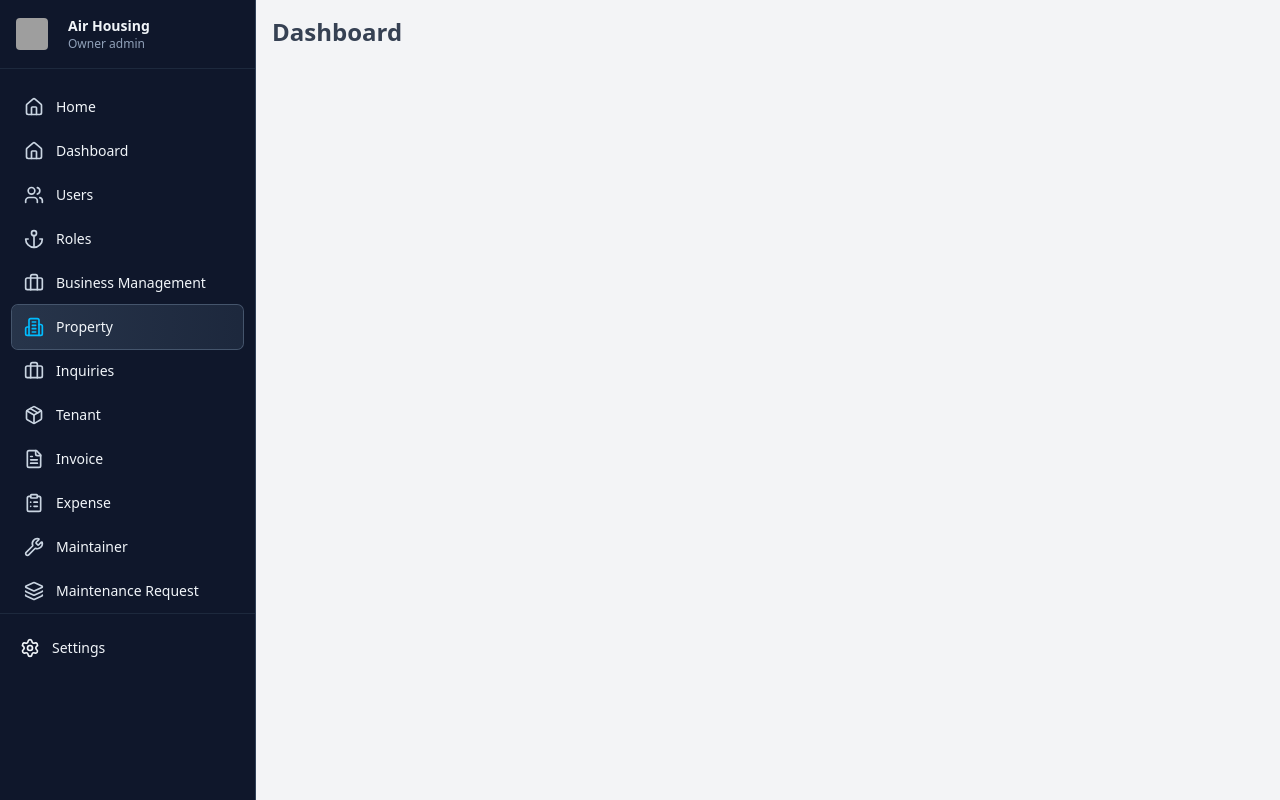
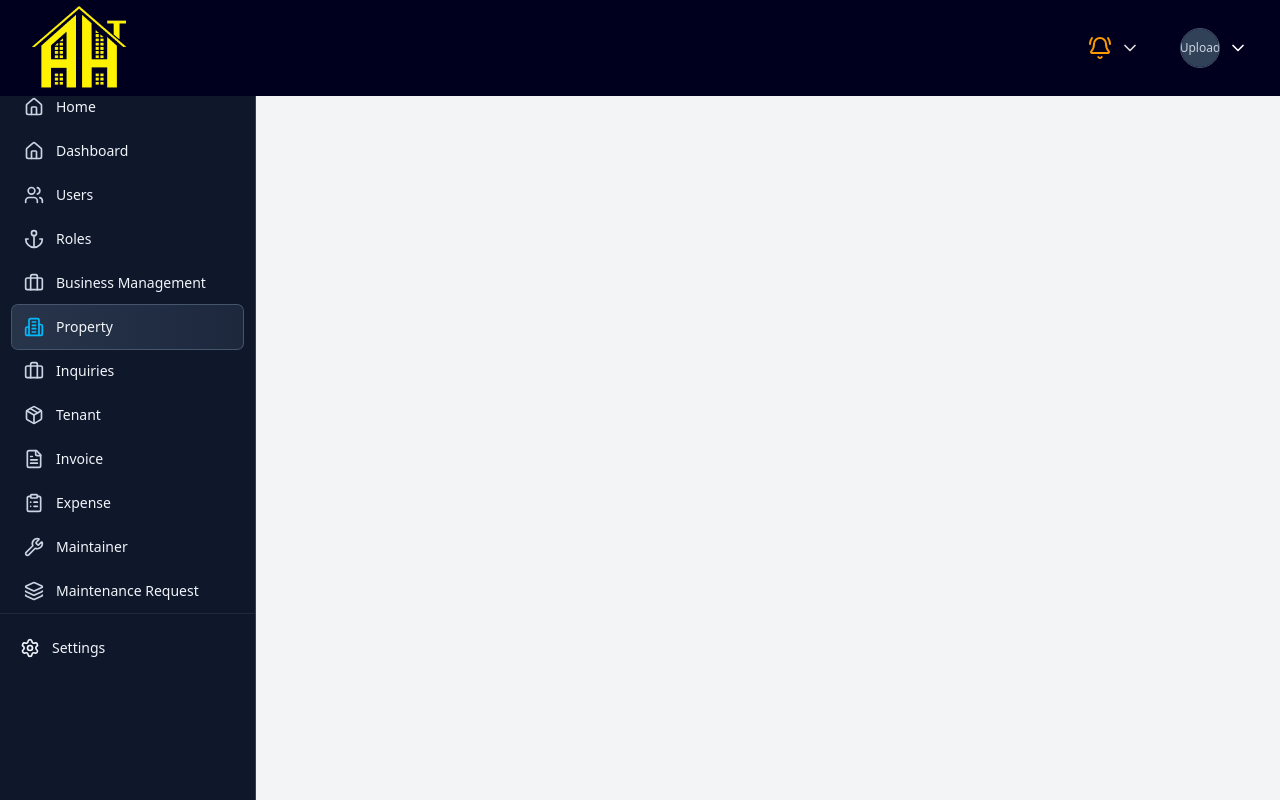
Before and after one commit to jezreel-x/real-estate-app, a React (Vite) app: page /property-manager/dashboard in a window 1280 px wide. Built offline with nearby package versions, Linux system fonts and the light colour scheme; grey boxes are pictures that could not be loaded.

Commit message:
Recent changes

```diff
--- a/src/property-manager/Dashboard.jsx
+++ b/src/property-manager/Dashboard.jsx
@@ -1,9 +1,11 @@
 import Sidebar from "./Sidebar";
+import PropertyManagerNavbar from "./PropertyManagerNavbar";
 
 const Dashboard = () => {
     return (
         <>
             <div className="flex min-h-screen bg-gray-100">
+                <PropertyManagerNavbar />
                 <Sidebar />
                 <div className="p-4">
                     <h1 className="text-2xl font-bold mb-4 text-gray-700">Dashboard</h1>
--- a/src/property-manager/PropertyManagerNavbar.jsx
+++ b/src/property-manager/PropertyManagerNavbar.jsx
@@ -1,6 +1,13 @@
-import { BellRing } from "lucide-react";
+import React from "react";
+import { BellRing, ChevronDown, Settings, LogOut } from "lucide-react";
+import logo from "../assets/yellow.png";
 
 const PropertyManagerNavbar = () => {
+
+    const [dropdownOpen, setDropdownOpen] = React.useState(false);
+    const [notifOpen, setNotifOpen] = React.useState(false);
+    const [avatar, setAvatar] = React.useState(null);
+    const fileInputRef = React.useRef(null);
 
     const menuOptions = [
         {
@@ -17,8 +24,105 @@ const PropertyManagerNavbar = () => {
         },
     ];
 
+
+    const handleImageUpload = (event) => {
+        const file = event.target.files[0];
+        if (!file) return;
+        const url = URL.createObjectURL(file);
+        setAvatar(url);
+    };
+
     return (
         <>
+            <div className="flex h-24 w-full fixed top-0 left-0 z-50 bg-[rgb(0,0,30)] justify-between items-center py-1 px-6 md:px-8">
+                {/* Logo */}
+                <img
+                    src={logo}
+                    alt="Logo"
+                    className="w-24 h-auto"
+                />
+
+                <ul className="hidden md:flex gap-10">
+                    <li
+                        className="relative flex items-center gap-2 cursor-pointer select-none"
+                        onMouseEnter={() => setNotifOpen(true)}
+                        onMouseLeave={() => setNotifOpen(false)}
+                    >
+                        {/* Notification Bell */}
+                        <BellRing className="w-6 h-6 text-amber-500" />
+                        <ChevronDown
+                            className={`w-5 h-5 transition-transform duration-300 ${
+                                notifOpen ? "rotate-180" : "rotate-0"
+                            }`}
+                        />
+
+
+                        {/* Notification Dropdown */}
+                        {notifOpen && (
+                            <div className="absolute right-0 top-8 w-64 bg-slate-800 shadow-xl rounded-md border border-slate-700 py-2 z-50">
+                                {menuOptions[0].items.map((item, index) => (
+                                    <div
+                                        key={index}
+                                        className="px-4 py-2 hover:bg-slate-700 text-sm text-white border-b last:border-b-0"
+                                    >
+                                        {item}
+                                    </div>
+                                ))}
+                            </div>
+                        )}
+                    </li>
+
+                    <li
+                        className="relative flex items-center gap-2 cursor-pointer select-none"
+                        onMouseEnter={() => setDropdownOpen(true)}
+                        onMouseLeave={() => setDropdownOpen(false)}
+                    >
+                        {/* Hidden input for image upload */}
+                        <input
+                            ref={fileInputRef}
+                            type="file"
+                            accept="image/*"
+                            className="hidden"
+                            onChange={handleImageUpload}
+                        />
+
+                        {/* Avatar image */}
+                        <div
+                            className="w-10 h-10 rounded-full overflow-hidden border border-slate-600"
+                            onClick={() => fileInputRef.current.click()}
+                            title="Click to upload profile image"
+                        >
+                            {avatar ? (
+                            <img src={avatar} alt="Avatar" className="w-full h-full object-cover" />
+                            ) : (
+                            <div className="w-full h-full bg-slate-700 flex items-center justify-center text-xs text-slate-300">
+                                Upload
+                            </div>
+                            )}
+                        </div>
+
+                        {/* Chevron */}
+                        <ChevronDown
+                            className={`w-5 h-5 text-white transition-transform duration-300 ${
+                            dropdownOpen ? "rotate-180" : "rotate-0"
+                            }`}
+                        />
+
+                        {/* Dropdown Menu */}
+                        {dropdownOpen && (
+                            <div className="absolute right-0 top-full w-40 bg-slate-800 shadow-xl rounded-md border border-slate-700 py-2 z-50">
+                                <button className="flex items-center gap-2 w-full px-4 py-2 hover:bg-slate-700 text-sm cursor-pointer">
+                                    <Settings className="w-4 h-4" /> Settings
+                                </button>
+
+                                <button className="flex items-center gap-2 text-red-400 w-full px-4 py-2 hover:bg-slate-700 text-sm cursor-pointer">
+                                    <LogOut className="w-4 h-4" /> Logout
+                                </button>
+                            </div>
+                        )}
+                    </li>
+                </ul>
+            </div>
         </>
     );
 };
--- a/src/property-manager/Sidebar.jsx
+++ b/src/property-manager/Sidebar.jsx
@@ -58,7 +58,7 @@ export default function Sidebar({
   return (
     <>
       {/* Mobile top bar with toggle */}
-      <div className="md:hidden flex items-center justify-between bg-slate-900 text-white px-3 py-2 border-b border-slate-700">
+      <div className="mt-0 md:mt-24 md:hidden flex items-center justify-between bg-slate-900 text-white px-3 py-2 border-b border-slate-700">
         <div className="flex items-center gap-2">
           <button
             aria-label="toggle sidebar"
```
